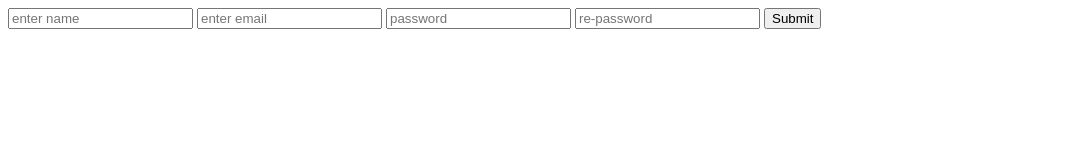
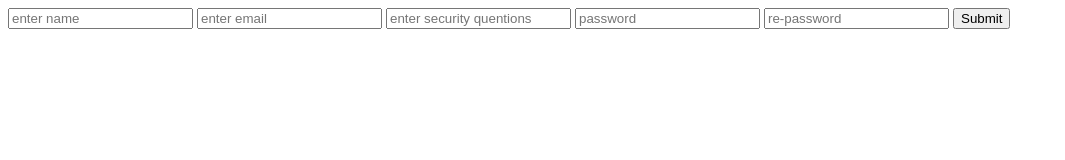
Before and after one commit to kiranwithcode/Testing-Clone, a plain HTML site: page register.html in a window 1280 px wide. Shown: the whole page, without its empty margins (0-1065 px from the left). Drawn offline with Linux system fonts and the light colour scheme.

Commit message:
some chages are added

```diff
--- a/register.html
+++ b/register.html
@@ -10,6 +10,7 @@
     <form action="">
         <input type="text" name="" id="" placeholder="enter name">
         <input type="text" name="" id="" placeholder="enter email">
+        <input type="text" name="" id="" placeholder="enter security quentions">
         <input type="password" name="" id="" placeholder="password">
         <input type="password" name="" id="" placeholder="re-password">
         <input type="button" value="Submit">
```
